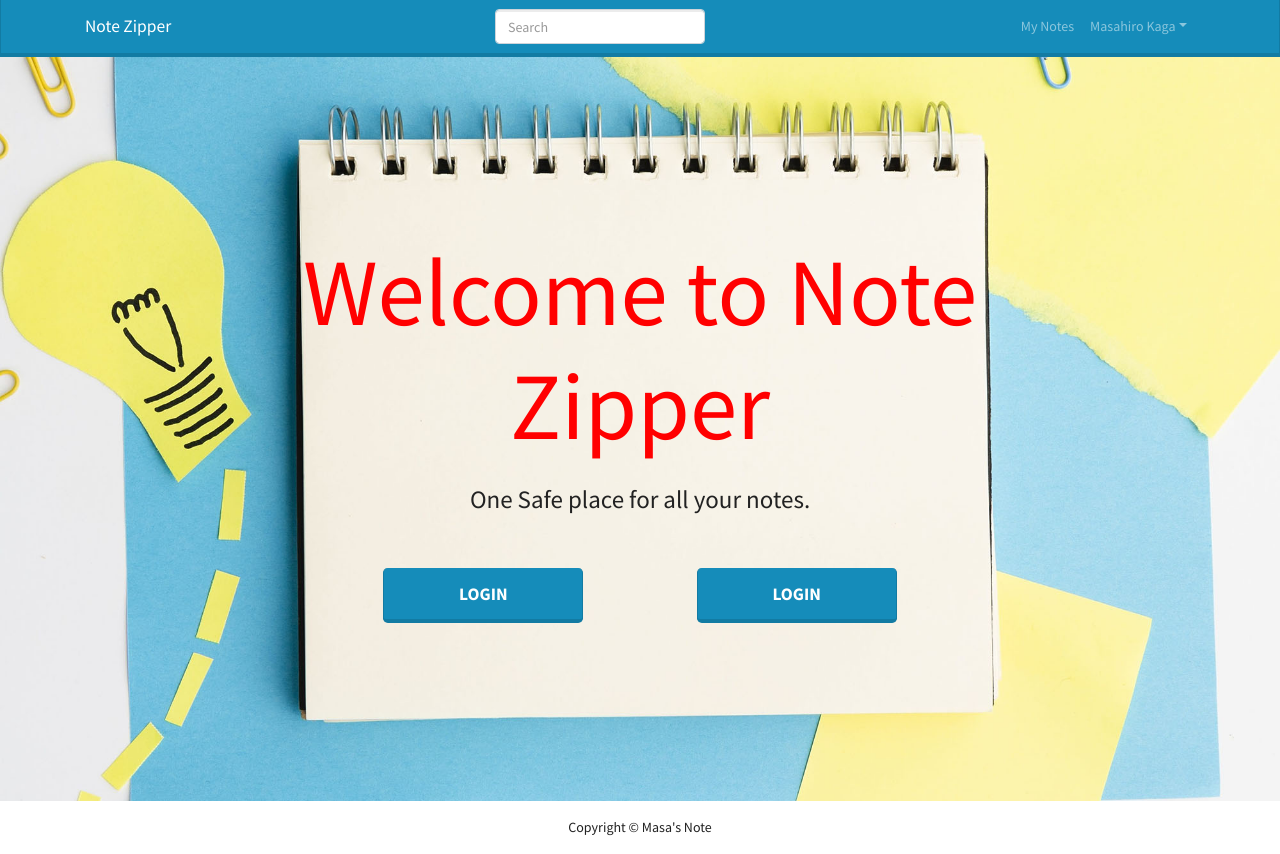
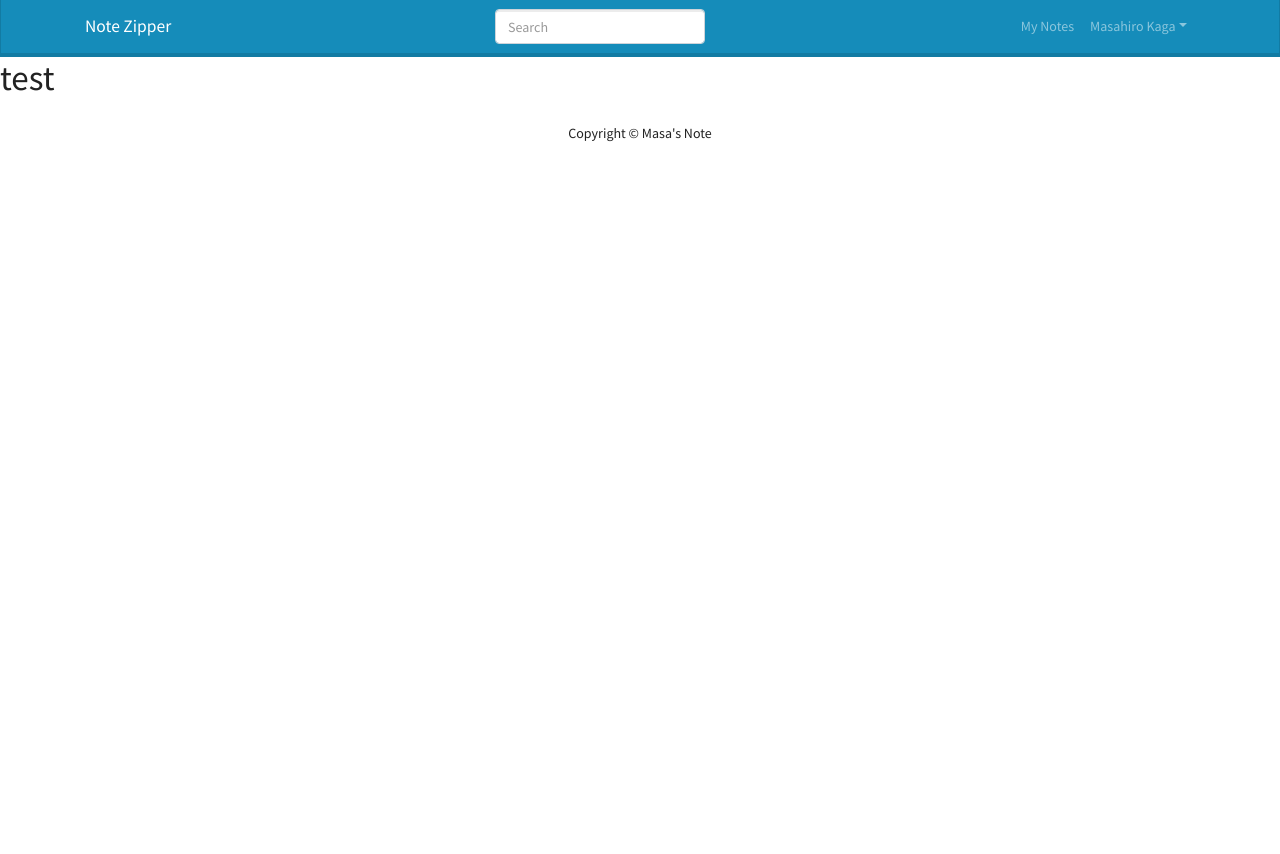
Before and after one commit to Masahiro-Kaga/portfolio-note-app, a React (Create React App) app in the folder frontend/: page /mynotes in a window 1280 px wide. After the commit the page ends 800 px from the top, so only its background shows below. Built offline with nearby package versions, Linux system fonts and the light colour scheme.

Commit message:
#7 Put Link 0:00 7:00 different with youtube. REFER Memo

```diff
--- a/frontend/package.json
+++ b/frontend/package.json
@@ -10,6 +10,7 @@
     "react": "^17.0.2",
     "react-bootstrap": "^2.1.2",
     "react-dom": "^17.0.2",
+    "react-router-dom": "^6.2.1",
     "react-scripts": "5.0.0",
     "web-vitals": "^2.1.4"
   },
--- a/frontend/src/App.js
+++ b/frontend/src/App.js
@@ -2,17 +2,22 @@ import "./App.css";
 import Footer from "./components/Footer/Footer";
 import Header from "./components/Header/Header";
 import LandingPage from "./screens/LandingPage/LandingPage";
+import { BrowserRouter, Routes, Route } from "react-router-dom";
+import MyNotes from "./screens/MyNotes/MyNotes";
 
-function App() {
+const App = () => {
   return (
-    <div>
+    <BrowserRouter>
       <Header></Header>
       <main>
-        <LandingPage></LandingPage>
+        <Routes>
+          <Route path="/" element={<LandingPage />} exact />
+          <Route path="/mynotes" element={<MyNotes />} />
+        </Routes>
       </main>
       <Footer></Footer>
-    </div>
+    </BrowserRouter>
   );
-}
+};
 
 export default App;
--- a/frontend/src/components/Header/Header.js
+++ b/frontend/src/components/Header/Header.js
@@ -4,14 +4,17 @@ import {
   FormControl,
   Nav,
   Navbar,
-  NavDropdown
+  NavDropdown,
 } from "react-bootstrap";
+import { Link } from "react-router-dom";
 
 const Header = () => {
   return (
     <Navbar bg="primary" expand="lg" variant="dark">
       <Container>
-      <Navbar.Brand href="/">Note Zipper</Navbar.Brand>
+        <Navbar.Brand>
+          <Link to="/">Note Zipper</Link>
+        </Navbar.Brand>
         <Navbar.Toggle aria-controls="basic-navbar-nav" />
         <Navbar.Collapse id="basic-navbar-nav">
           <Nav className="m-auto">
@@ -25,10 +28,11 @@ return (
             </Form>
           </Nav>
           <Nav>
-          <Nav.Link href="#home">My Notes</Nav.Link>
+            <Nav.Link as={Link} to="/mynotes">
+              My Notes
+            </Nav.Link>
             <NavDropdown title="Masahiro Kaga" id="basic-nav-dropdown">
               <NavDropdown.Item href="#action/3.1">My Profile</NavDropdown.Item>
-
               <NavDropdown.Divider />
               <NavDropdown.Item href="#action/3.1">Logout</NavDropdown.Item>
             </NavDropdown>
--- a/frontend/src/screens/LandingPage/LandingPage.js
+++ b/frontend/src/screens/LandingPage/LandingPage.js
@@ -14,7 +14,7 @@ const LandingPage = () => {
             </div>
             <div className="buttonContainer">
                 <Button size="lg" className="landingbutton">Login</Button>
-                <Button size="lg" className="landingbutton">Login</Button>
+                <Button size="lg" className="landingbutton" variant="outline-primary">Login</Button>
             </div>
           </div>
         </Row>
--- /dev/null
+++ b/frontend/src/screens/MyNotes/MyNotes.js
@@ -0,0 +1,11 @@
+import React from "react";
+
+const MyNotes = () => {
+  return (
+    <div>
+      <h1>test</h1>
+    </div>
+  );
+};
+
+export default MyNotes;
```
Also changed, not shown: 2 other files (tests, documents, lock files or other folders). Lines whose indentation alone changed are shown as unchanged.
